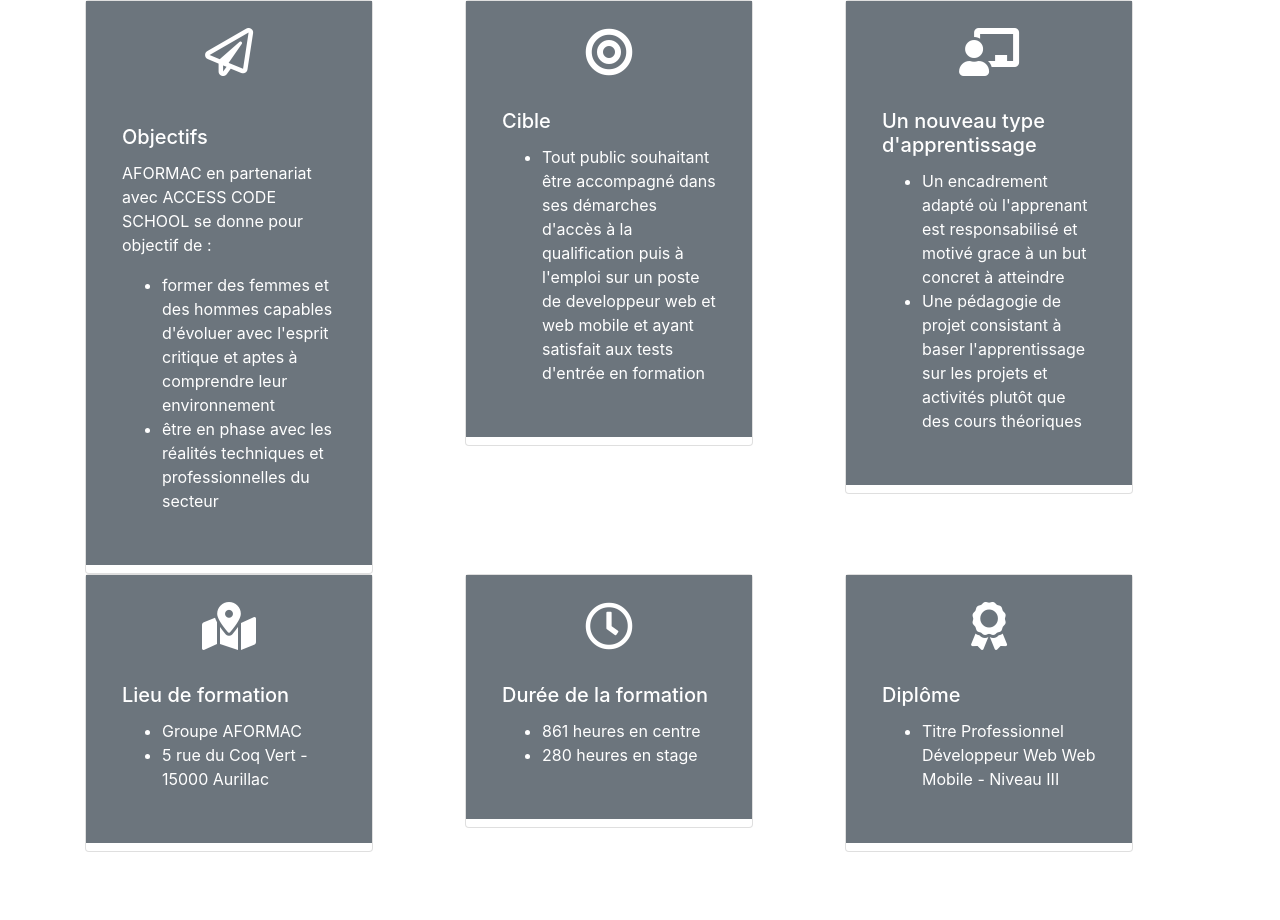
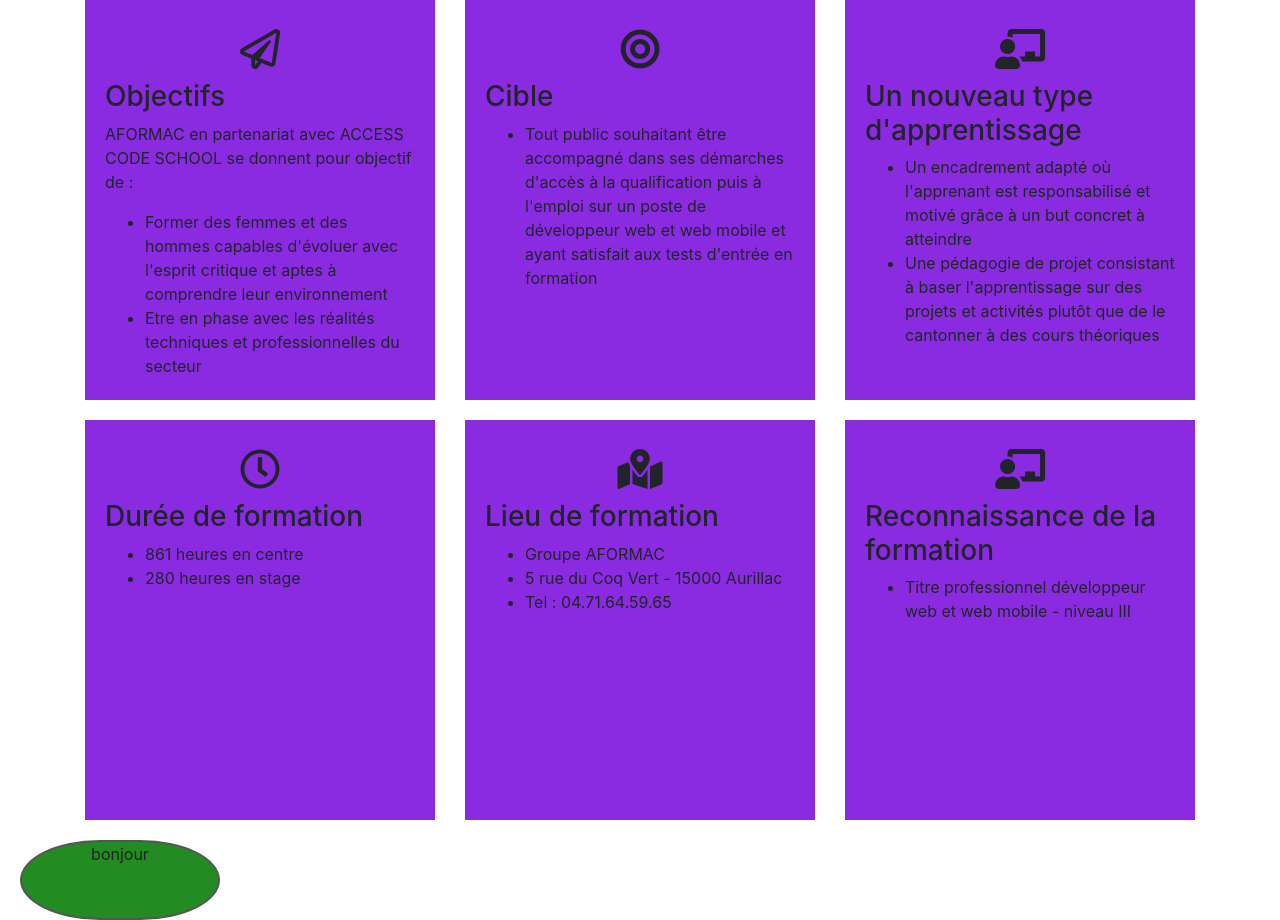
Before and after one commit to gregorybouyssou/ws15, a website: page school.html in a window 1280 px wide. Before the commit the page ends 852 px from the top, so only its background shows below. Drawn offline with nearby package versions, Linux system fonts and the light colour scheme.

Commit message:
ws15_bulle

```diff
--- a/assets/css/school.css
+++ b/assets/css/school.css
@@ -1,7 +1,27 @@
-.image{
+.box{
+   background-color: blueviolet;
+   height: 400px;
+   width: 100%;
+   margin-bottom: 20px;
+   padding: 20px;
+   border: 2px;
+}
+
+.img{
    text-align: center;
-   font-size: 300%
+   font-size: 250%;
+}
 
+.bubble{
+   position: relative;
+   right:50px;
+   background-color: forestgreen;
+   text-align:center;
+   width:200px;
+   height:80px;
+   border:2px solid #555555;
+   border-top-right-radius:80px 40px;
+   border-top-left-radius:80px 40px;
+   border-bottom-right-radius:80px 40px;
+   border-bottom-left-radius:80px 40px;
 }
-.card{
-}
--- a/school.html
+++ b/school.html
@@ -22,147 +22,144 @@
     <main>
 
         <div class="container">
+
             <div class="row">
+
                 <div class="col-4">
 
-                    <div class="card" style="width: 18rem;">
-                        <div class="p-3 mb-2 bg-secondary text-white">
-                            <div class="image">
-                                <p>
-                                    <i class="far fa-paper-plane"></i>
-                                </p>
+                    <div class="box">
+                        <div class="img">
+                            <i class="far fa-paper-plane"></i>
+                        </div>
 
-                            </div>
-                            <div class="card-body">
-                                <h5 class="card-title">Objectifs</h5>
-                                <p>AFORMAC en partenariat avec ACCESS CODE SCHOOL se donne pour objectif de :</p>
-                                <ul>
-                                    <li>
-                                        <p class="card-text">former des femmes et des hommes capables d'évoluer avec
-                                            l'esprit critique et aptes à comprendre leur environnement</p>
-                                    </li>
-                                    <li>
-                                        <p>être en phase avec les réalités techniques et professionnelles du secteur</p>
-                                    </li>
-                                </ul>
-                            </div>
-                        </div>
+                        <h3>Objectifs</h3>
+                        <p>AFORMAC en partenariat avec ACCESS CODE SCHOOL se donnent pour objectif de :</p>
+                        <ul>
+                            <li>
+                                Former des femmes et des hommes capables d'évoluer avec l'esprit critique et aptes à
+                                comprendre leur environnement
+                            </li>
+                            <li>
+                                Etre en phase avec les réalités techniques et professionnelles du secteur
+                            </li>
+                        </ul>
                     </div>
                 </div>
                 <div class="col-4">
-                    <div class="card" style="width: 18rem;">
-                        <div class="p-3 mb-2 bg-secondary text-white">
-                            <div class="image">
-                                <i class="fas fa-bullseye"></i>
-                            </div>
-                            <div class="card-body">
-                                <h5 class="card-title">Cible</h5>
-                                <ul>
-                                    <li>
-                                        <p class="card-text">Tout public souhaitant être accompagné dans ses démarches
-                                            d'accès à la qualification puis à l'emploi sur un poste de developpeur web
-                                            et
-                                            web mobile et ayant satisfait aux tests d'entrée en formation
-                                        </p>
-                                    </li>
-                                </ul>
-                            </div>
+
+                    <div class="box">
+                        <div class="img">
+                            <i class="fas fa-bullseye"></i>
                         </div>
+                        <h3>Cible</h3>
+                        <ul>
+                            <li>
+                                Tout public souhaitant être accompagné dans ses démarches d'accès à la qualification
+                                puis à l'emploi sur un poste de développeur web et web mobile et ayant satisfait aux
+                                tests d'entrée en formation
+                            </li>
+                        </ul>
                     </div>
                 </div>
                 <div class="col-4">
-                    <div class="card" style="width: 18rem;">
-                        <div class="p-3 mb-2 bg-secondary text-white">
-                            <div class="image">
-                                <i class="fas fa-chalkboard-teacher"></i>
-                            </div>
-                            <div class="card-body">
-                                <h5 class="card-title">Un nouveau type d'apprentissage</h5>
-                                <ul>
-                                    <li>
-                                        <p class="card-text">Un encadrement adapté où l'apprenant est responsabilisé et
-                                            motivé grace à un but concret à atteindre</p>
-                                    </li>
-                                    <li>
-                                        <p>Une pédagogie de projet consistant à baser l'apprentissage sur les projets et
-                                            activités plutôt que des cours théoriques</p>
-                                    </li>
-                                </ul>
-                            </div>
+
+                    <div class="box">
+                        <div class="img">
+                            <i class="fas fa-chalkboard-teacher"></i>
                         </div>
+
+                        <h3>Un nouveau type d'apprentissage</h3>
+                        <ul>
+                            <li>
+                                Un encadrement adapté où l'apprenant est responsabilisé et motivé grâce à un but concret
+                                à atteindre
+                            </li>
+                            <li>
+                                Une pédagogie de projet consistant à baser l'apprentissage sur des projets et activités
+                                plutôt que de le cantonner à des cours théoriques
+                            </li>
+                        </ul>
                     </div>
                 </div>
             </div>
+            <!--fin 1ere row-->
+
 
             <div class="row">
+
                 <div class="col-4">
-                    <div class="card" style="width: 18rem;">
-                        <div class="p-3 mb-2 bg-secondary text-white">
-                            <div class="image">
-                                <i class="fas fa-map-marked-alt"></i>
-                            </div>
-                            <div class="card-body">
-                                <h5 class="card-title">Lieu de formation</h5>
-                                <ul>
-                                    <li>
-                                        <p class="card-text">Groupe AFORMAC</p>
-                                    </li>
-                                    <li>
-                                        <p>5 rue du Coq Vert - 15000 Aurillac</p>
-                                    </li>
-                                </ul>
-                            </div>
+
+                    <div class="box">
+                        <div class="img">
+                            <i class="far fa-clock"></i>
                         </div>
+
+                        <h3>Durée de formation</h3>
+                        <ul>
+                            <li>
+                                861 heures en centre
+                            </li>
+                            <li>
+                                280 heures en stage
+                            </li>
+                        </ul>
                     </div>
                 </div>
                 <div class="col-4">
-                    <div class="card" style="width: 18rem;">
-                        <div class="p-3 mb-2 bg-secondary text-white">
-                            <div class="image">
-                                <i class="far fa-clock"></i>
-                            </div>
-                            <div class="card-body">
-                                <h5 class="card-title">Durée de la formation</h5>
-                                <ul>
-                                    <li>
-                                        <p class="card-text">861 heures en centre</p>
-                                    </li>
-                                    <li>
-                                        <p>280 heures en stage</p>
-                                    </li>
-                                </ul>
-                            </div>
+
+                    <div class="box">
+                        <div class="img">
+                            <i class="fas fa-map-marked-alt"></i>
                         </div>
+
+                        <h3>Lieu de formation</h3>
+                        <ul>
+                            <li>
+                                Groupe AFORMAC
+                            </li>
+                            <li>
+                                5 rue du Coq Vert - 15000 Aurillac
+                            </li>
+                            <li>
+                                Tel : 04.71.64.59.65
+                            </li>
+                        </ul>
+
                     </div>
                 </div>
                 <div class="col-4">
-                    <div class="card" style="width: 18rem;">
-                        <div class="p-3 mb-2 bg-secondary text-white">
-                            <div class="image">
-                                <i class="fas fa-award"></i>
-                            </div>
-                            <div class="card-body">
-                                <h5 class="card-title">Diplôme</h5>
-                                <ul>
-                                    <li>
-                                        <p class="card-text">Titre Professionnel Développeur Web Web Mobile - Niveau III
-                                        </p>
-                                    </li>
-                                </ul>
-                            </div>
+
+                    <div class="box">
+                        <div class="img">
+                            <i class="fas fa-chalkboard-teacher"></i>
                         </div>
+
+                        <h3>Reconnaissance de la formation</h3>
+                        <ul>
+                            <li>
+                                Titre professionnel développeur web et web mobile - niveau III
+                            </li>
+                        </ul>
                     </div>
                 </div>
+            </div><!--fin 2eme row-->
+
+            <div class="row">
+
+                <div class="bubble">
+
+                    <span id="text">
+                        bonjour
+                    </span>
+
+                </div>
+
+                <span id="arrow_border"></span>
+                <span id="arrow_inner"></span>
+
             </div>
 
-
-
-
-
-
-
-        </div>
-        <!--fin container-->
+        </div><!--fin container-->
 
 
 
```
